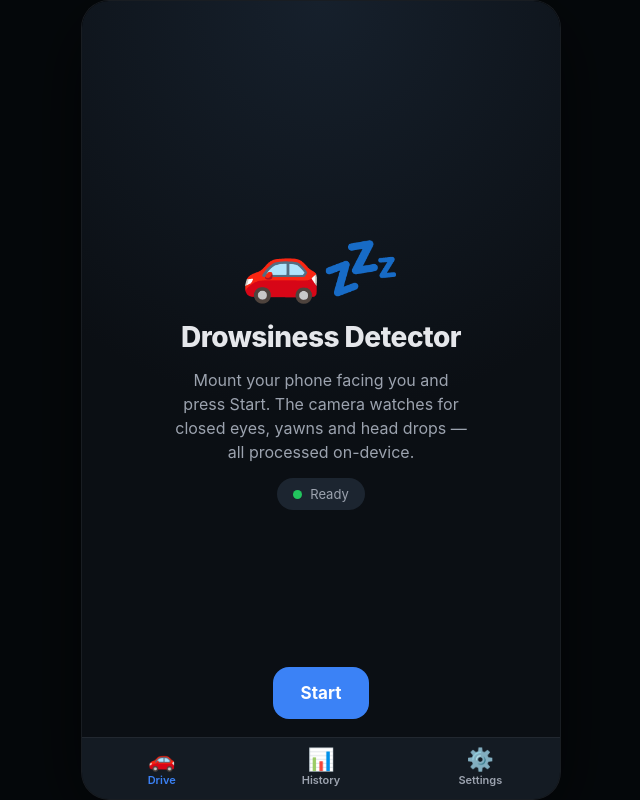
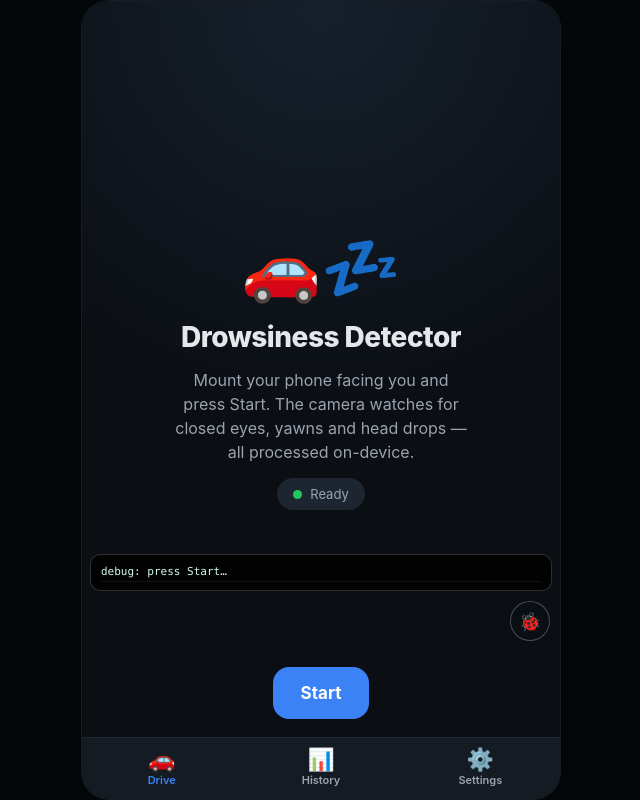
Before and after one commit to youssef-elfeky12/DrowsinessAppIphone, a Next.js app in the folder webapp/: page / in a window 1280 px wide. Shown: the whole page, without its empty margins (319-959 px from the left). Built offline with nearby package versions, Linux system fonts and the light colour scheme; what onnxruntime-web would draw is missing.

Commit message:
feat: add on-screen debug log functionality for improved diagnostics

```diff
--- a/webapp/src/app/globals.css
+++ b/webapp/src/app/globals.css
@@ -234,6 +234,44 @@ button {
   line-height: 1.4;
   z-index: 8;
   cursor: pointer;
+}
+
+.debug-toggle {
+  position: absolute;
+  right: calc(10px + env(safe-area-inset-right));
+  bottom: calc(96px + env(safe-area-inset-bottom));
+  z-index: 31;
+  width: 40px;
+  height: 40px;
+  border-radius: 999px;
+  border: 1px solid rgba(255, 255, 255, 0.25);
+  background: rgba(11, 15, 20, 0.8);
+  font-size: 18px;
+  cursor: pointer;
+}
+.debug-panel {
+  position: absolute;
+  left: calc(8px + env(safe-area-inset-left));
+  right: calc(8px + env(safe-area-inset-right));
+  bottom: calc(146px + env(safe-area-inset-bottom));
+  max-height: 38vh;
+  overflow-y: auto;
+  z-index: 30;
+  background: rgba(0, 0, 0, 0.82);
+  border: 1px solid rgba(255, 255, 255, 0.18);
+  border-radius: 10px;
+  padding: 8px 10px;
+  font-family: ui-monospace, SFMono-Regular, Menlo, monospace;
+  font-size: 11px;
+  line-height: 1.45;
+  color: #d1fae5;
+  -webkit-overflow-scrolling: touch;
+}
+.debug-line {
+  white-space: pre-wrap;
+  word-break: break-word;
+  border-bottom: 1px solid rgba(255, 255, 255, 0.06);
+  padding: 1px 0;
 }
 
 /* Full-screen alert overlays */
--- a/webapp/src/components/DrivePage.tsx
+++ b/webapp/src/components/DrivePage.tsx
@@ -7,6 +7,7 @@ import { AlertEngine } from "@/lib/alertEngine";
 import { AlertLevel, AppSettings, DetectionResult, Trip, TripEvent } from "@/lib/types";
 import { saveTrip } from "@/lib/storage";
 import { getFix, toSpeech, locationStatusMessage } from "@/lib/location";
+import { dlog, subscribeDebug, clearDebug } from "@/lib/debug";
 import { warmUpVoices } from "@/lib/tts";
 import { AlertOverlay } from "./Overlays";
 import { EmergencyDialer } from "./EmergencyDialer";
@@ -58,6 +59,8 @@ export function DrivePage({ settings, onTripSaved }: {
   const [closedMs, setClosedMs] = useState(0);
   const [countdown, setCountdown] = useState(5);
   const [locationNote, setLocationNote] = useState<string | null>(null);
+  const [debugLines, setDebugLines] = useState<string[]>([]);
+  const [showDebug, setShowDebug] = useState(true);
 
   // Dialer UI state.
   const [showDialer, setShowDialer] = useState(false);
@@ -134,6 +137,8 @@ export function DrivePage({ settings, onTripSaved }: {
   const handleStart = useCallback(async () => {
     setError(null);
     setLoading(true);
+    clearDebug();
+    dlog("start tapped");
     try {
       warmUpVoices();
 
@@ -156,10 +161,12 @@ export function DrivePage({ settings, onTripSaved }: {
       // is wired into the dispatcher tail once it resolves.
       setProgress("Requesting location…");
       setLocationNote(null);
+      dlog("location: requesting…");
       // Best-effort; only surfaces a banner on a *real* geolocation error
       // (denied / unavailable / timeout). Acquiring a fix legitimately takes a
       // while on mobile (prompt + GPS), so we must NOT treat slowness as failure.
       const locationPromise = getFix(15000, (code) => {
+        dlog(`location: ERROR code ${code}`);
         setLocationNote(locationStatusMessage(code));
       });
 
@@ -202,6 +209,7 @@ export function DrivePage({ settings, onTripSaved }: {
 
       // 4. Wire the pre-resolved location into the dispatcher tail (best-effort).
       locationPromise.then((fix) => {
+        dlog(fix ? `location: OK → "${toSpeech(fix)}"` : "location: null (no fix)");
         audioRef.current?.setEmergencyLocationText(fix ? toSpeech(fix) : null);
         if (fix) setLocationNote(null);
       });
@@ -283,6 +291,9 @@ export function DrivePage({ settings, onTripSaved }: {
     setShowDialer(false);
     setCallingActive(false);
   }, []);
+
+  // Mirror the debug log bus into React state for the on-screen panel.
+  useEffect(() => subscribeDebug(setDebugLines), []);
 
   // Cleanup on unmount.
   useEffect(() => {
@@ -370,6 +381,28 @@ export function DrivePage({ settings, onTripSaved }: {
         </button>
       )}
 
+      {/* On-screen debug log (for diagnosing iPhone behaviour without a console). */}
+      <button
+        className="debug-toggle"
+        onClick={() => setShowDebug((s) => !s)}
+        title="Toggle debug log"
+      >
+        🐞
+      </button>
+      {showDebug && (
+        <div className="debug-panel">
+          {debugLines.length === 0 ? (
+            <div className="debug-line">debug: press Start…</div>
+          ) : (
+            debugLines.map((l, i) => (
+              <div key={i} className="debug-line">
+                {l}
+              </div>
+            ))
+          )}
+        </div>
+      )}
+
       {running && (
         <>
           <div className="top-status">
--- a/webapp/src/lib/alertEngine.ts
+++ b/webapp/src/lib/alertEngine.ts
@@ -3,6 +3,7 @@
 // driven off the per-frame DetectionResult stream. Behavior matches DESIGN.md §4.
 
 import { AudioEngine } from "./audioEngine";
+import { dlog } from "./debug";
 import {
   AlertLevel,
   DetectionResult,
@@ -290,6 +291,7 @@ export class AlertEngine {
   }
 
   private async startEmergencyFlow() {
+    dlog(`EMERGENCY flow start (already=${this.inEmergencyFlow})`);
     if (this.inEmergencyFlow) return;
     this.inEmergencyFlow = true;
     this.audio.stopPullover();
--- a/webapp/src/lib/audioEngine.ts
+++ b/webapp/src/lib/audioEngine.ts
@@ -11,8 +11,13 @@
 //   then live TTS speaks the location, and the siren ramps back up.
 
 import { speak } from "./tts";
+import { dlog } from "./debug";
 
 const SND = "/sounds";
+
+function shortSrc(src: string): string {
+  return src.split("/").pop() ?? src;
+}
 export const DIAL_DIGIT_OFFSETS_MS = [71, 437, 701];
 
 function mkAudio(src: string, loop = false): HTMLAudioElement {
@@ -46,6 +51,7 @@ export class AudioEngine {
   init() {
     // Ringback chains: replay up to 3 times, then dispatcher pickup.
     this.calling.addEventListener("ended", () => {
+      dlog(`chain: calling ended (active=${this.dispatcherActive}, left=${this.callingPlaysLeft})`);
       if (!this.dispatcherActive) return;
       this.callingPlaysLeft -= 1;
       if (this.callingPlaysLeft > 0) {
@@ -56,11 +62,13 @@ export class AudioEngine {
     });
     // After dispatcher pickup → cached prefix.
     this.accept.addEventListener("ended", () => {
+      dlog(`chain: accept ended (active=${this.dispatcherActive}) → intro`);
       if (!this.dispatcherActive) return;
       void this.play(this.intro, this.master);
     });
     // After prefix → speak the location, then bring the siren back.
     this.intro.addEventListener("ended", async () => {
+      dlog(`chain: intro ended (active=${this.dispatcherActive}) → speak location="${this.emergencyLocationText ?? "(none)"}"`);
       if (!this.dispatcherActive) return;
       await speak(this.emergencyLocationText ?? "an unknown location", this.master);
       this.unduckSiren();
@@ -68,6 +76,7 @@ export class AudioEngine {
     });
     // Dialer one-shot end.
     this.dialer.addEventListener("ended", () => {
+      dlog("chain: dialer ended → callback");
       const cb = this.dialerEndCb;
       this.dialerEndCb = null;
       cb?.();
@@ -113,8 +122,8 @@ export class AudioEngine {
       a.volume = Math.max(0, Math.min(1, volume));
       a.currentTime = 0;
       await a.play();
-    } catch {
-      /* autoplay blocked / interrupted — ignore */
+    } catch (e) {
+      dlog(`audio play FAILED: ${shortSrc(a.src)} — ${(e as Error).name}: ${(e as Error).message}`);
     }
   }
 
@@ -158,6 +167,7 @@ export class AudioEngine {
 
   /** Plays the dialer one-shot. Returns the digit-offset timeline (ms). */
   async playDialer(): Promise<number[]> {
+    dlog("chain: playDialer");
     await this.play(this.dialer, this.master);
     return DIAL_DIGIT_OFFSETS_MS;
   }
@@ -167,6 +177,7 @@ export class AudioEngine {
   }
 
   async playCallingTimes(n: number) {
+    dlog(`chain: playCallingTimes(${n})`);
     this.dispatcherActive = true; // arm the calling → accept → intro chain
     this.callingPlaysLeft = n;
     await this.play(this.calling, this.master);
--- /dev/null
+++ b/webapp/src/lib/debug.ts
@@ -0,0 +1,37 @@
+// Tiny on-screen debug log bus. Lets non-UI modules (audioEngine, tts, location)
+// report what's happening so it can be shown on a phone where the dev console
+// isn't reachable. No-op cost is trivial; safe to leave wired in.
+
+type Listener = (lines: string[]) => void;
+
+const listeners = new Set<Listener>();
+const buffer: string[] = [];
+let startMs = 0;
+
+export function dlog(msg: string): void {
+  if (startMs === 0) startMs = Date.now();
+  const t = ((Date.now() - startMs) / 1000).toFixed(1).padStart(5, " ");
+  const line = `${t}s  ${msg}`;
+  buffer.push(line);
+  if (buffer.length > 60) buffer.shift();
+  // eslint-disable-next-line no-console
+  console.log("[dbg]", line);
+  for (const l of listeners) l([...buffer]);
+}
+
+export function clearDebug(): void {
+  buffer.length = 0;
+  startMs = 0;
+}
+
+export function getDebug(): string[] {
+  return [...buffer];
+}
+
+export function subscribeDebug(l: Listener): () => void {
+  listeners.add(l);
+  l([...buffer]);
+  return () => {
+    listeners.delete(l);
+  };
+}
--- a/webapp/src/lib/tts.ts
+++ b/webapp/src/lib/tts.ts
@@ -1,9 +1,12 @@
 // Web Speech API TTS for the dispatcher location tail. Replaces flutter_tts.
 // Picks a US English female-ish voice when available; falls back to default.
+
+import { dlog } from "./debug";
 
 export function speak(text: string, volume = 1.0): Promise<void> {
   return new Promise((resolve) => {
     if (typeof window === "undefined" || !("speechSynthesis" in window)) {
+      dlog("TTS: speechSynthesis NOT available");
       resolve();
       return;
     }
@@ -29,17 +32,20 @@ export function speak(text: string, volume = 1.0): Promise<void> {
         return isUs && isFemale;
       });
       if (preferred) u.voice = preferred;
+      dlog(`TTS: speak vol=${u.volume} voices=${voices.length} voice=${u.voice?.name ?? "default"} text="${text.slice(0, 40)}"`);
 
       let done = false;
-      const finish = () => {
+      const finish = (why: string) => {
         if (done) return;
         done = true;
+        dlog(`TTS: finish (${why})`);
         resolve();
       };
-      u.onend = finish;
-      u.onerror = finish;
+      u.onstart = () => dlog("TTS: onstart ✓ (speaking)");
+      u.onend = () => finish("onend");
+      u.onerror = (e) => finish(`onerror: ${(e as SpeechSynthesisErrorEvent).error}`);
       // Safety timeout so the dispatcher chain never hangs.
-      setTimeout(finish, 12000);
+      setTimeout(() => finish("timeout-12s"), 12000);
       // iOS can leave the queue paused after prior audio; resume + cancel any
       // stale silent prime before speaking the real text.
       try {
@@ -49,7 +55,9 @@ export function speak(text: string, volume = 1.0): Promise<void> {
         /* ignore */
       }
       synth.speak(u);
-    } catch {
+      dlog(`TTS: speak() called. speaking=${synth.speaking} pending=${synth.pending} paused=${synth.paused}`);
+    } catch (e) {
+      dlog(`TTS: threw ${(e as Error).message}`);
       resolve();
     }
   });
@@ -67,13 +75,14 @@ export function speak(text: string, volume = 1.0): Promise<void> {
 export function warmUpVoices() {
   if (typeof window === "undefined" || !("speechSynthesis" in window)) return;
   const synth = window.speechSynthesis;
-  synth.getVoices(); // kick off async voice-list loading
+  const n = synth.getVoices().length; // kick off async voice-list loading
   try {
     synth.cancel();
     const u = new SpeechSynthesisUtterance(" ");
     u.volume = 0;
     synth.speak(u);
-  } catch {
-    /* ignore */
+    dlog(`TTS: primed (silent unlock), voices=${n}`);
+  } catch (e) {
+    dlog(`TTS: prime threw ${(e as Error).message}`);
   }
 }
```
